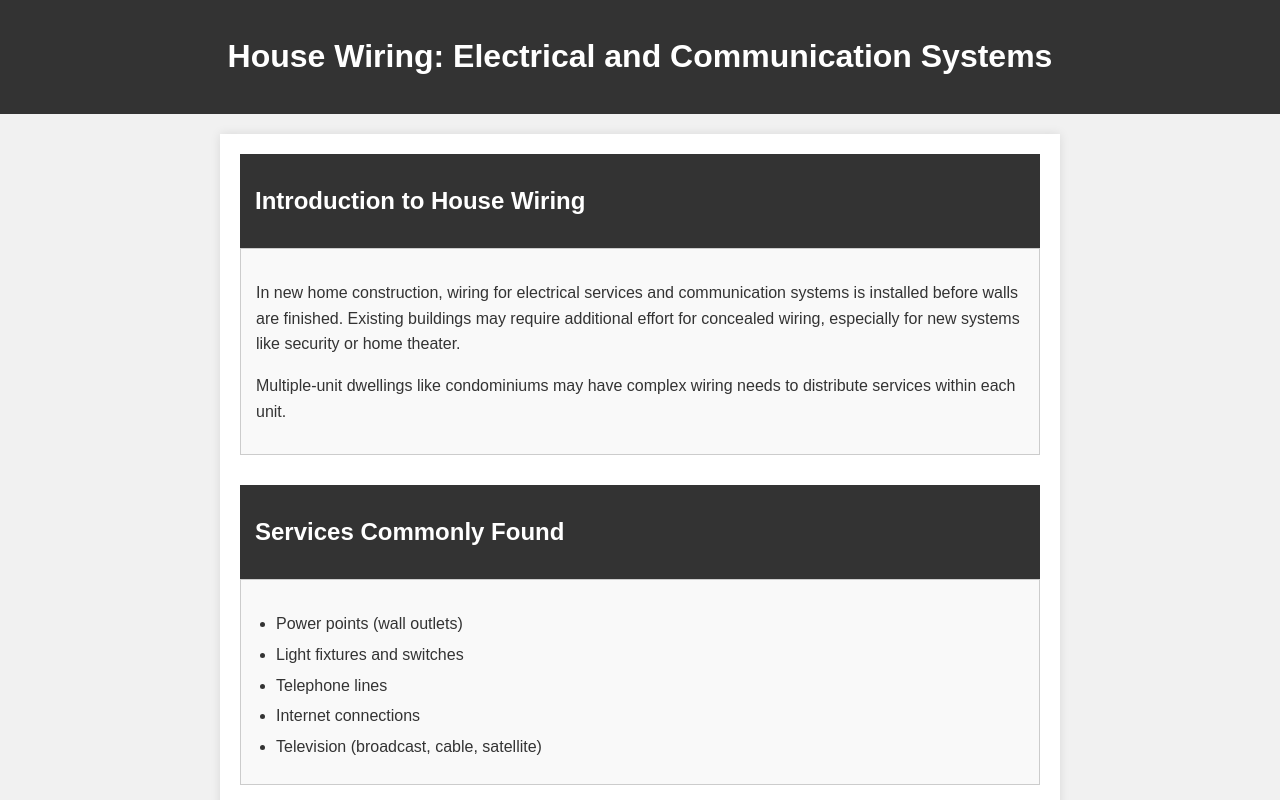
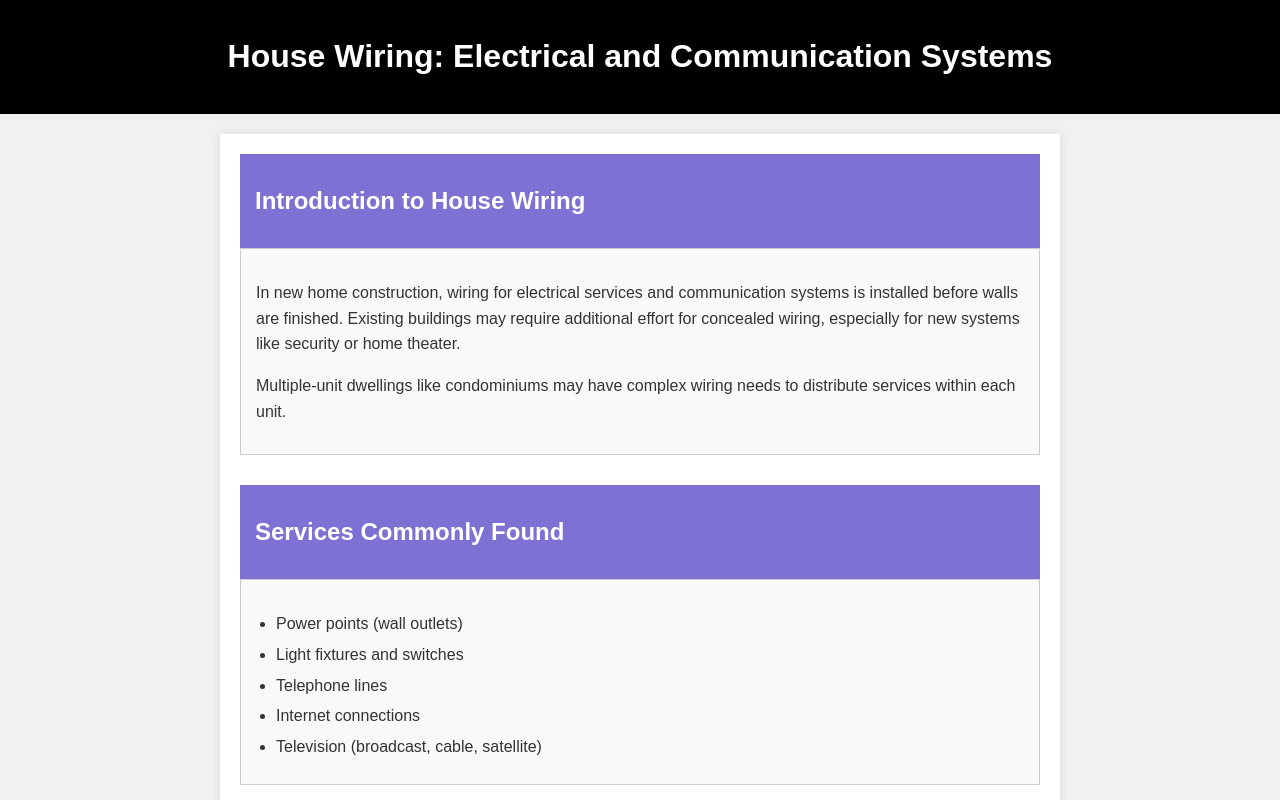
Before and after one commit to tejgit1/ews-glob, a plain HTML site: page Housewiring.html in a window 1280 px wide. Shown: the top 800 px of the page. Drawn offline with Linux system fonts and the light colour scheme.

Commit message:
Update Housewiring.html

```diff
--- a/Housewiring.html
+++ b/Housewiring.html
@@ -15,7 +15,7 @@
       }
 
       header {
-        background-color: #333;
+        background-color: #000000;
         color: #fff;
         padding: 10px 0;
         text-align: center;
@@ -46,7 +46,7 @@
       }
 
       .section-header {
-        background-color: #333;
+        background-color: #7d71d3;
         color: #fff;
         padding: 8px 15px;
       }
@@ -56,7 +56,6 @@
         background-color: #f9f9f9;
         border: 1px solid #ccc;
       }
-
       ul,
       ol {
         margin-bottom: 10px;
@@ -211,6 +210,9 @@
           </p>
         </div>
       </div>
+      <div>
+        <a href="index.html" target="_self"> <p>Back</p></a>
+      </div>
     </div>
   </body>
 </html>
```
